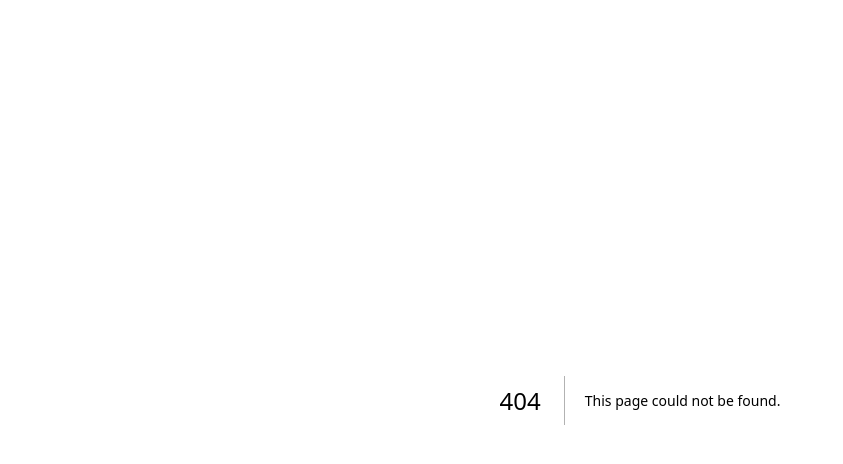
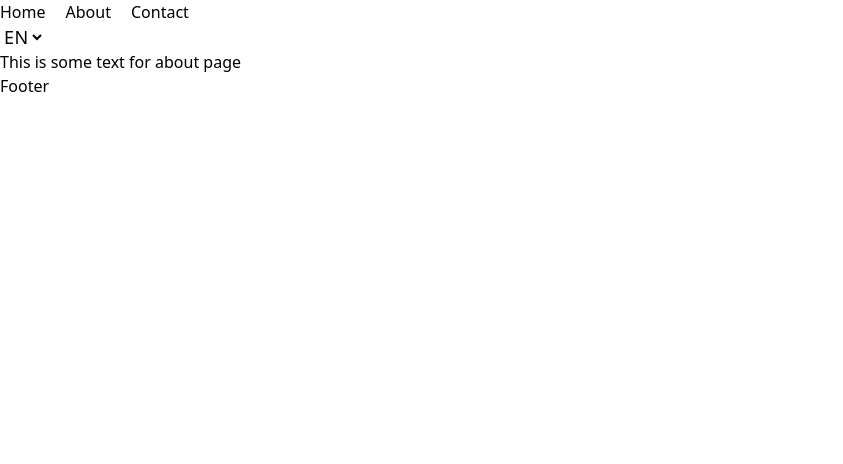
Before and after one commit to Amr-Guaily/future-app, a Next.js app: page /about in a window 1280 px wide. Before the commit this address had no page. Shown: the top 464 px of the page, without its empty margins (0-843 px from the left). Built offline with nearby package versions, Linux system fonts and the light colour scheme.

Commit message:
Internationalization (i18n)

```diff
--- /dev/null
+++ b/components/Layout/Footer.jsx
@@ -0,0 +1,5 @@
+const Footer = () => {
+  return <div>Footer</div>;
+};
+
+export default Footer;
--- /dev/null
+++ b/components/Layout/Layout.jsx
@@ -0,0 +1,14 @@
+import Footer from './Footer';
+import Navbar from './Navbar';
+
+const Layout = ({ children }) => {
+  return (
+    <div>
+      <Navbar />
+      <main>{children}</main>
+      <Footer />
+    </div>
+  );
+};
+
+export default Layout;
--- /dev/null
+++ b/components/Layout/Navbar.jsx
@@ -0,0 +1,25 @@
+import Link from 'next/link';
+import { useTranslate } from '../../context/translate-api';
+import SelectLanguage from './SelectLanguage';
+
+const Navbar = () => {
+  const t = useTranslate();
+
+  console.log('NAVBAR [Re-rendered..]');
+  return (
+    <div>
+      <ul className="flex gap-5">
+        <Link href="/" passHref>
+          <li>{t.home}</li>
+        </Link>
+        <Link href="/about" passHref>
+          <li>{t.about}</li>
+        </Link>
+        <li>{t.contact}</li>
+      </ul>
+      <SelectLanguage />
+    </div>
+  );
+};
+
+export default Navbar;
--- /dev/null
+++ b/components/Layout/SelectLanguage.jsx
@@ -0,0 +1,28 @@
+import React from 'react';
+import { useRouter } from 'next/router';
+
+const SelectLanguage = () => {
+  const router = useRouter();
+
+  const changeLanguage = (e) => {
+    const locale = e.target.value;
+    router.push(router.pathname, router.asPath, { locale });
+  };
+
+  return (
+    <select
+      onChange={changeLanguage}
+      defaultValue={router.locale}
+      className="text-shadow-sm text-lg bg-transparent tracking-wide"
+    >
+      <option className="text-black" value="en">
+        EN
+      </option>
+      <option className="text-black" value="ar">
+        AR
+      </option>
+    </select>
+  );
+};
+
+export default React.memo(SelectLanguage);
--- /dev/null
+++ b/context/translate-api.js
@@ -0,0 +1,21 @@
+import { useRouter } from "next/router";
+import { createContext, useContext, useMemo, useEffect } from "react";
+
+import en from "../locales/en";
+import ar from "../locales/ar";
+
+const TranslateContext = createContext(en);
+
+export const TranslateProvidor = ({ children }) => {
+    const { locale } = useRouter();
+
+    const t = useMemo(() => locale === 'en' ? en : ar, [locale]);
+
+    useEffect(() => {
+        document.documentElement.dir = t.direction;
+    }, [t.direction]);
+
+    return <TranslateContext.Provider value={t}>{children}</TranslateContext.Provider>;
+};
+
+export const useTranslate = () => useContext(TranslateContext);
--- /dev/null
+++ b/locales/ar.js
@@ -0,0 +1,8 @@
+export default {
+  "direction": "rtl",
+  "home": "الصفحة الرئيسية",
+  "about": "معلومات عنا",
+  "contact": "تواصل معنا",
+  "heroHome": "هذه النص خاص بالصفحة الرئيسية..",
+  "heroAbout": "هذا النص خاص بصفحة المعلومات.."
+};
--- /dev/null
+++ b/locales/en.js
@@ -0,0 +1,8 @@
+export default {
+  "direction": "ltr",
+  "home": "Home",
+  "about": "About",
+  "contact": "Contact",
+  "heroHome": "This it the Home page Text...",
+  "heroAbout": "This is some text for about page"
+};
--- a/next.config.js
+++ b/next.config.js
@@ -1,7 +1,12 @@
 /** @type {import('next').NextConfig} */
 const nextConfig = {
-  reactStrictMode: true,
   swcMinify: true,
-}
+};
 
-module.exports = nextConfig
+module.exports = {
+  nextConfig,
+  i18n: {
+    locales: ['en', 'ar'],
+    defaultLocale: 'en',
+  },
+};
--- a/pages/_app.js
+++ b/pages/_app.js
@@ -1,7 +1,17 @@
-import '../styles/globals.css'
+import { TranslateProvidor } from '../context/translate-api';
+import Layout from '../components/Layout/Layout';
+
+import '../styles/globals.css';
 
 function MyApp({ Component, pageProps }) {
-  return <Component {...pageProps} />
+  return (
+    <TranslateProvidor>
+      <Layout>
+        <Component {...pageProps} />
+      </Layout>
+    </TranslateProvidor>
+  );
+
 }
 
-export default MyApp
+export default MyApp;
--- /dev/null
+++ b/pages/about.js
@@ -0,0 +1,13 @@
+import { useTranslate } from "../context/translate-api";
+
+export default function About() {
+    const t = useTranslate();
+    console.log("ABOUT [Re-rendered..]");
+    return (
+        <>
+            <div>
+                {t.heroAbout}
+            </div>
+        </>
+    );
+}
--- a/pages/index.js
+++ b/pages/index.js
@@ -1,5 +1,14 @@
+import { useTranslate } from "../context/translate-api";
+
 export default function Home() {
+  const t = useTranslate();
+
+  console.log("HOME [Re-rendered..]");
   return (
-    <h1 className="text-red-500">Hello World..</h1>
+    <>
+      <div>
+        {t.heroHome}
+      </div>
+    </>
   );
 }
```
